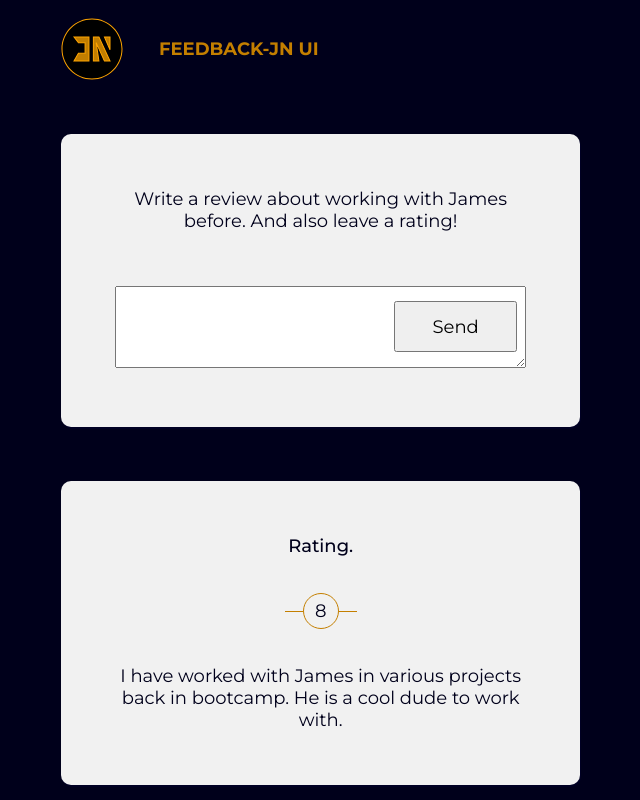
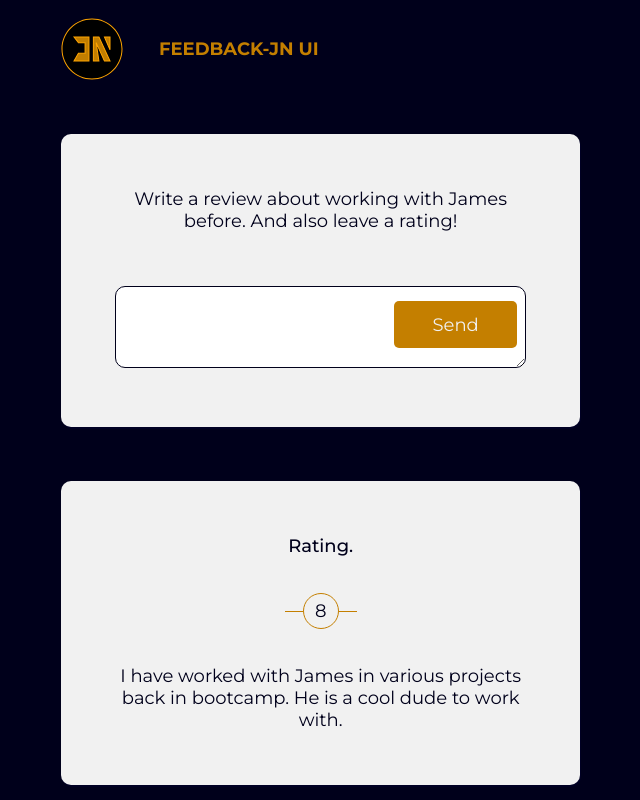
Before and after one commit to devjamesnjoroge/react-portfolio, a React (Create React App) app: page / in a window 1280 px wide. Shown: the top 800 px of the page, without its empty margins (2-642 px from the left). Built offline with nearby package versions, Linux system fonts and the light colour scheme.

Commit message:
st: form input and button

```diff
--- a/src/Components/FeedbackForm.jsx
+++ b/src/Components/FeedbackForm.jsx
@@ -3,6 +3,9 @@ import Button from '../shared/Button'
 import Card from '../shared/Card'
 
 function FeedbackForm() {
+    const handleSubmit = (e) =>{
+        e.preventDefault()
+    }
   return (
     <div className="mt-5">
         <Card>
@@ -11,7 +14,7 @@ function FeedbackForm() {
                 Write a review about working with James before. And also leave a rating!
             </label>
             <textarea className='review-input' type="text" name="review" id="review"></textarea>
-            <Button>
+            <Button onClick={handleSubmit}>
                 Send
             </Button>
         </form>
--- a/src/index.scss
+++ b/src/index.scss
@@ -104,8 +104,15 @@ form{
 .review-input{
     margin-top: 3rem;
     width: 100%;
-    padding: 1rem .5rem;
+    padding-top: 1rem;
+    padding-bottom: 1rem;
+    padding-left: .5rem;
+    padding-right: calc(30% + .1rem);
     height: 70%;
+    border-radius: 10px;
+    border: none;
+    outline: none !important;
+    border: 1px solid $dark-color;
 }
 
 .btn{
@@ -115,6 +122,12 @@ form{
     position: absolute;
     right: .5rem;
     top: 39%;
+    background-color: $secondary-color;
+    color: $primary-color;
+    border-radius: 5px;
+    cursor: pointer;
+    border: none;
+    outline: none !important;
 }
 
 /* Large media screens */
--- a/src/shared/Button.jsx
+++ b/src/shared/Button.jsx
@@ -3,7 +3,7 @@ import PropTypes from 'prop-types'
 
 function Button({children}) {
   return (
-    <button className="btn">
+    <button className="btn" type='button'>
         {children}
     </button>
   )
```
